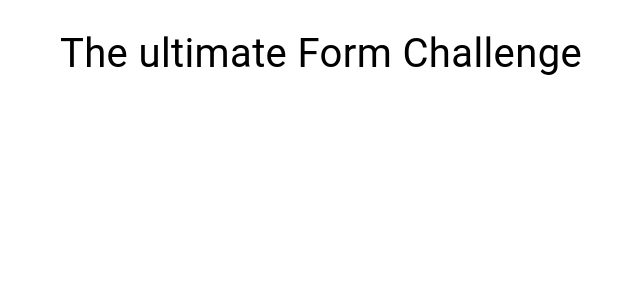
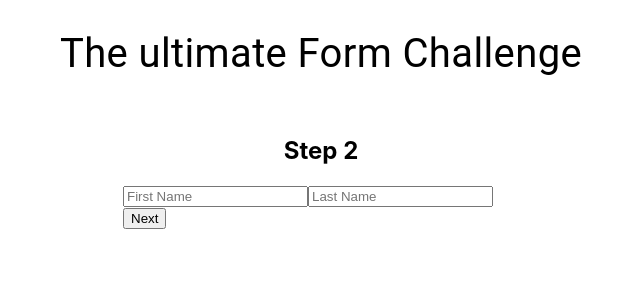
Before and after one commit to MiguelP1989/FormChallenge, a React (Create React App) app: page / in a window 1280 px wide. Shown: the top 300 px of the page, without its empty margins (319-959 px from the left). Built offline with nearby package versions, Linux system fonts and the light colour scheme.

Commit message:
WIP Step1 / created the MainContainer component

```diff
--- a/src/Pages/Step1/Step1.js
+++ b/src/Pages/Step1/Step1.js
@@ -1,14 +1,44 @@
 // Third-party imports
 import React from "react";
+import { useForm } from "react-hook-form";
+import { useHistory } from "react-router-dom";
 
 // Global imports
+import MainContainer from "../../components/MainContainer/MainContainer";
 
 // Local imports
 
 ////////////////////////////////////////////////////////////////////////////////
 
 const Step1 = () => {
-  return null;
+  // Hooks
+  const { register, handleSubmit, errors } = useForm();
+  const history = useHistory();
+
+  const onSubmit = (data) => {
+    history.push("./step2");
+  };
+
+  return (
+    <MainContainer>
+      <h2>Step 2</h2>
+      <form>
+        <input
+          //   ref={register}
+          name="firstName"
+          type="text"
+          placeholder="First Name"
+        />
+        <input
+          //   ref={register}
+          name="LastName"
+          type="text"
+          placeholder="Last Name"
+        />
+        <button type="submit">Next</button>
+      </form>
+    </MainContainer>
+  );
 };
 
 export default Step1;
--- /dev/null
+++ b/src/components/MainContainer/MainContainer.js
@@ -0,0 +1,37 @@
+// Third-party imports
+import React from "react";
+import { Container, makeStyles } from "@material-ui/core";
+
+// Global imports
+
+// Local imports
+
+////////////////////////////////////////////////////////////////////////////////
+
+const MainContainer = ({ children, ...props }) => {
+  // Hooks
+  const classes = useStyles();
+
+  return (
+    <Container
+      className={classes.root}
+      component="main"
+      maxWidth="xs"
+      {...props}
+    >
+      {children}
+    </Container>
+  );
+};
+
+// Styles
+const useStyles = makeStyles((theme) => ({
+  root: {
+    marginTop: theme.spacing(4),
+    display: "flex",
+    flexDirection: "column",
+    alignItems: "center",
+  },
+}));
+
+export default MainContainer;
```
